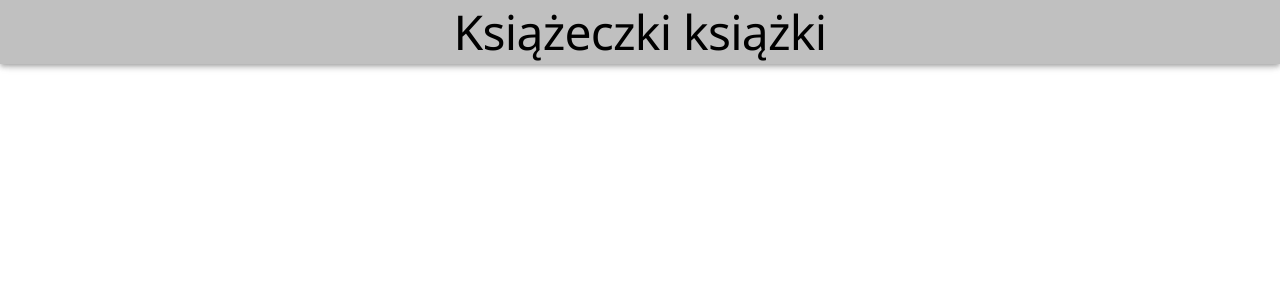
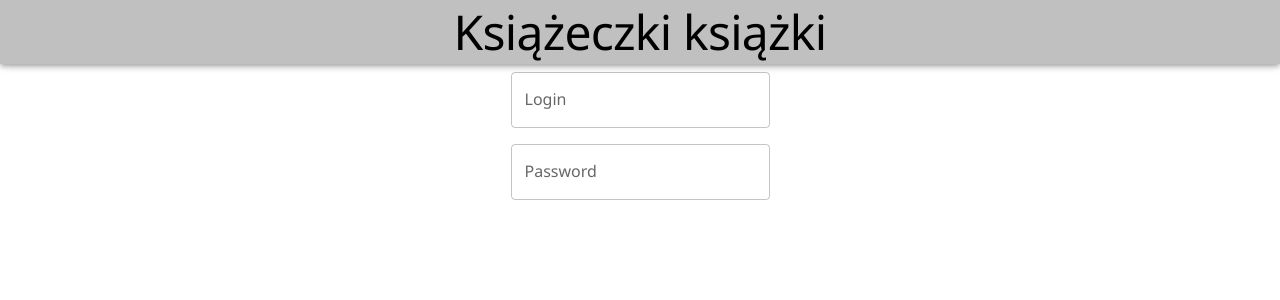
Before and after one commit to kkulak1/PIS_project_frontend, a React (Create React App) app: page /log_in in a window 1280 px wide. Shown: the top 300 px of the page. Built offline with nearby package versions, Linux system fonts and the light colour scheme.

Commit message:
added Centred Password Field Grid

```diff
--- a/src/components/CentredPasswordFieldGrid.jsx
+++ b/src/components/CentredPasswordFieldGrid.jsx
@@ -1,5 +1,5 @@
-import { CentredTextFieldGrid } from "./CentredTextFieldGrid"
+import CentredTextFieldGrid from "./CentredTextFieldGrid"
 
-export default function CentredPasswordFieldGrid(value, onChange, id=null, xs=12) {
-  return CentredTextFieldGrid("Password", value, onChange, "password", id, xs)
+export default function CentredPasswordFieldGrid({value, onChange, id=null, xs=12}) {
+  return (<CentredTextFieldGrid label="Password" value={value} onChange={onChange} type="password" id={id} xs={xs} />)
 }
--- a/src/components/CentredTextFieldGrid.jsx
+++ b/src/components/CentredTextFieldGrid.jsx
@@ -1,10 +1,12 @@
-import { Grid, CenteringGrid } from "@mui/material"
+import { Grid } from "@mui/material"
+import IdTextField from "./IdTextField"
+import CenteringGrid from "./CenteringGrid"
 
-export default function CentredTextFieldGrid(label, value, onChange, type="text", id=null, xs=12) {
+export default function CentredTextFieldGrid({label, value, onChange, type="text", id=null, xs=12}) {
   return (
     <Grid item xs={xs}>
         <CenteringGrid>
-            {placeTextField(label, value, onChange, type, id)}
+            <IdTextField label={label} value={value} onChange={onChange} type={type} id={id}/>
         </CenteringGrid>
     </Grid>
   )
--- a/src/components/IdTextField.jsx
+++ b/src/components/IdTextField.jsx
@@ -1,7 +1,7 @@
 import { TextField } from "@mui/material"
 
 
-export default function IdTextField(label, value, onChange, type="text", id=null) {
+export default function IdTextField({label, value, onChange, type="text", id=null}) {
   id = id ?? `${label.toLowerCase()}-text-field`
   return (
   <TextField
--- a/src/pages/loginpage/LogInPage.jsx
+++ b/src/pages/loginpage/LogInPage.jsx
@@ -10,6 +10,8 @@ import useToken from '../../hooks/useToken';
 //   CenteredFormLabelGrid,
 //   CentredButtonGrid
 // } from  '../../utils/placementutils';
+import CentredTextFieldGrid from '../../components/CentredTextFieldGrid'
+import CentredPasswordFieldGrid from '../../components/CentredPasswordFieldGrid'
 import SimpleAppBar from '../../components/SimpleAppBar';
 import { pickOverviewPath } from '../../utils/pathutils';
 import { buttonColorStyle } from "../../theme"
@@ -17,12 +19,12 @@ import { postLoginData, logFailure, logSuccess }  from "./operations"
 
 const LogInPage = () => {
   let navigate = useNavigate()
-  const [email, setEmail] = useState('');
+  const [login, setLogin] = useState('');
   const [password, setPassword] = useState('');
   let [token, setToken] = useToken();
 
   async function handleLogInButtonClick() {
-    let responseJson = await postLoginData(email, password);
+    let responseJson = await postLoginData(login, password);
     handleLogInResponse(responseJson);
   }
 
@@ -41,8 +43,8 @@ const LogInPage = () => {
     navigate(url);
   }
 
-  function handleEmailTextFieldChange(event) {
-    setEmail(event.target.value);
+  function handleLoginTextFieldChange(event) {
+    setLogin(event.target.value);
   }
 
   function handlePasswordTextFieldChange(event) {
@@ -56,12 +58,12 @@ const LogInPage = () => {
       <Box>
         <Grid
         container
-        spacing={2}>
-          {/* {CentredTextFieldGrid("Username", email, handleEmailTextFieldChange)}
-          {CentredPasswordFieldGrid(password, handlePasswordTextFieldChange)}
-          {CentredButtonGrid(buttonColorStyle, handleLogInButtonClick, "Log in")}
-          {CenteredFormLabelGrid("Not a member yet?")}
-          {CenteredFormLabelGrid("Contact us at proman@gmail.com to sign up!")} */}
+        spacing={1}>
+          <CentredTextFieldGrid label={"Login"} value={login} onChange={handleLoginTextFieldChange}/>
+          <CentredPasswordFieldGrid value={password} onChange={handlePasswordTextFieldChange}/>
+          {/* {CentredButtonGrid(buttonColorStyle, handleLogInButtonClick, "Log in")} */}
+          {/* {CenteredFormLabelGrid("Not a member yet?")} */}
+          {/* {CenteredFormLabelGrid("Contact us at proman@gmail.com to sign up!")} */}
         </Grid>
       </Box>
     </Container>
```
